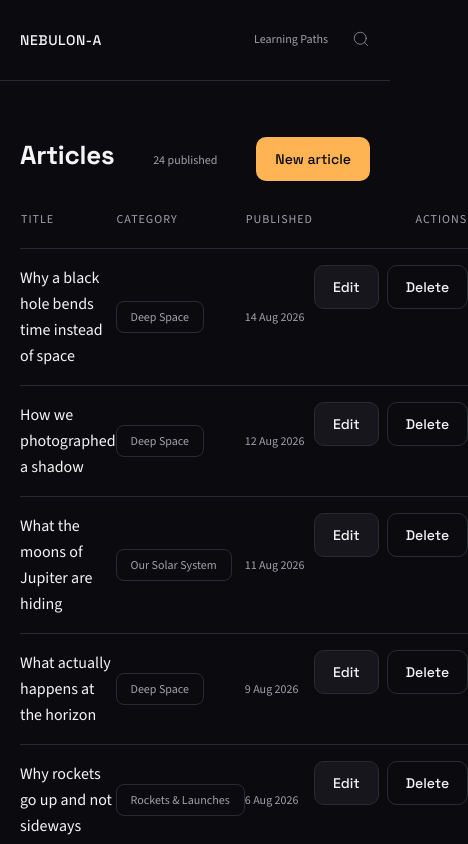
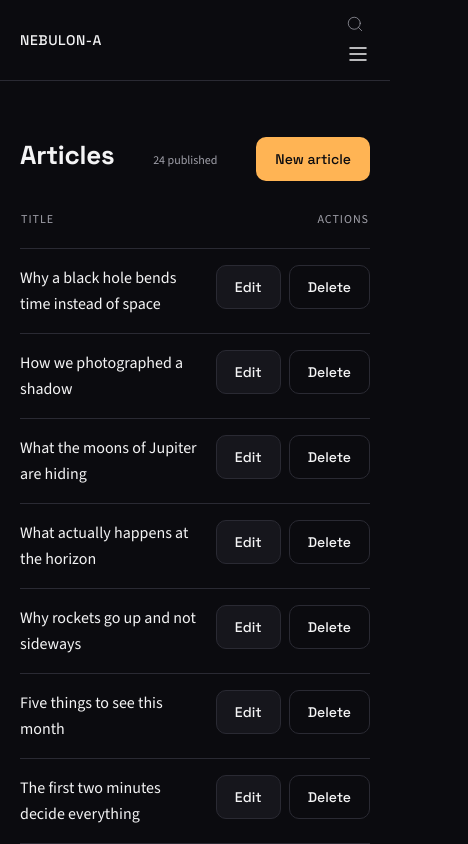
Before and after one commit to LVT53/nebulon-a, a Vue app: page /admin in a window 390 px wide. Shown: the top 844 px of the page, 468 px wide, since content can reach past the window. Built offline with nearby package versions, Linux system fonts and the light colour scheme.

Commit message:
Make Admin pages mobile-friendly & add mobile nav.

```diff
--- a/src/components/SiteHeader.vue
+++ b/src/components/SiteHeader.vue
@@ -1,15 +1,31 @@
 <script setup>
+import { ref } from 'vue'
+import { categories } from '@/data'
 import { RouterLink } from 'vue-router'
-import { categories } from '@/data'
-import { Search } from '@lucide/vue';
+import { Menu, X, Search } from '@lucide/vue'
+
+const isMenuOpen = ref(false)
+
+function closeMenu() {
+  isMenuOpen.value = false
+}
 </script>
 
 <template>
   <header class="site-header">
     <div class="container header-row">
-      <RouterLink to="/" class="wordmark">NEBULON-A</RouterLink>
+      <RouterLink
+          to="/"
+          class="wordmark"
+      >
+        NEBULON-A
+      </RouterLink>
 
-      <nav class="nav" aria-label="Categories">
+      <!-- Desktop Navigation -->
+      <nav
+          class="nav desktop-nav"
+          aria-label="Categories"
+      >
         <RouterLink
             v-for="category in categories"
             :key="category.id"
@@ -20,16 +36,119 @@ import { Search } from '@lucide/vue';
         </RouterLink>
       </nav>
 
-      <div class="actions">
-        <RouterLink to="/paths" class="nav-link">Learning Paths</RouterLink>
-        <RouterLink to="/search" class="nav-link search-icon">
+      <!-- Desktop Actions -->
+      <div class="actions desktop-actions">
+        <RouterLink
+            to="/paths"
+            class="nav-link"
+        >
+          Learning Paths
+        </RouterLink>
+
+        <RouterLink
+            to="/search"
+            class="nav-link search-icon"
+        >
           <Search
               :size="18"
               :stroke-width="1"
           />
         </RouterLink>
       </div>
+
+      <!-- Mobile Header Actions -->
+      <div class="mobile-header-actions">
+        <RouterLink
+            to="/search"
+            class="nav-link search-icon"
+        >
+          <Search
+              :size="18"
+              :stroke-width="1"
+          />
+        </RouterLink>
+
+        <button
+            class="mobile-menu-button"
+            type="button"
+            aria-label="Open navigation"
+            @click="isMenuOpen = true"
+        >
+          <Menu
+              :size="24"
+              :stroke-width="1.5"
+          />
+        </button>
       </div>
+    </div>
+
+    <!-- Mobile Fullscreen Navigation -->
+    <Transition name="mobile-menu">
+      <div
+          v-if="isMenuOpen"
+          class="mobile-menu"
+      >
+        <div class="container mobile-menu-header">
+          <RouterLink
+              to="/"
+              class="wordmark"
+              @click="closeMenu"
+          >
+            NEBULON-A
+          </RouterLink>
+
+          <button
+              class="mobile-menu-button mobile-close"
+              type="button"
+              aria-label="Close navigation"
+              @click="closeMenu"
+          >
+            <X
+                :size="24"
+                :stroke-width="1.5"
+            />
+          </button>
+        </div>
+
+        <div class="container mobile-menu-content">
+          <div class="mobile-actions">
+            <RouterLink
+                to="/paths"
+                class="nav-link"
+                @click="closeMenu"
+            >
+              Learning Paths
+            </RouterLink>
+
+            <RouterLink
+                to="/search"
+                class="nav-link search-icon"
+                @click="closeMenu"
+            >
+              <Search
+                  :size="18"
+                  :stroke-width="1"
+              />
+            </RouterLink>
+          </div>
+
+          <nav
+              class="mobile-nav"
+              aria-label="Mobile Categories"
+          >
+            <RouterLink
+                v-for="category in categories"
+                :key="category.id"
+                :to="`/category/${category.slug}`"
+                class="mobile-nav-link"
+                @click="closeMenu"
+            >
+              {{ category.label }}
+            </RouterLink>
+          </nav>
+        </div>
+      </div>
+    </Transition>
   </header>
 </template>
 
@@ -71,8 +190,8 @@ import { Search } from '@lucide/vue';
 
 .nav-link {
   font-size: var(--type-meta);
-  line-height: var(--type-meta-line);
   color: var(--colour-text-secondary);
+  margin-bottom: -2px;
   border-bottom: 2px solid transparent;
   transition:
       color var(--transition-quick),
@@ -89,14 +208,103 @@ import { Search } from '@lucide/vue';
   border-bottom-color: var(--colour-accent);
 }
 
-.nav-link.search-icon {
+.search-icon {
   margin-bottom: -10px;
   border-bottom: none;
 }
 
+/* MOBILE BUTTON */
+
+.mobile-menu-button {
+  display: none;
+  align-items: center;
+  justify-content: center;
+  padding: 0;
+  border: 0;
+  background: transparent;
+  color: var(--colour-text-primary);
+  cursor: pointer;
+}
+
+/* FULLSCREEN MENU */
+
+.mobile-menu {
+  position: fixed;
+  inset: 0;
+  z-index: 1000;
+  background: var(--colour-background);
+  display: flex;
+  flex-direction: column;
+}
+
+.mobile-menu-header {
+  height: 80px;
+  display: flex;
+  align-items: center;
+  justify-content: space-between;
+  border-bottom: 1px solid var(--colour-hairline);
+}
+
+.mobile-menu-content {
+  padding-top: 2rem;
+}
+
+.mobile-actions {
+  display: flex;
+  align-items: center;
+  gap: 2rem;
+  margin-bottom: 2.5rem;
+}
+
+.mobile-nav {
+  display: flex;
+  flex-direction: column;
+}
+
+.mobile-nav-link {
+  display: block;
+  padding: 1rem 0;
+  border-bottom: 1px solid var(--colour-hairline);
+
+  font-size: clamp(1.5rem, 5vw, 2.75rem);
+  line-height: 1.1;
+  color: var(--colour-text-primary);
+
+  transition: color var(--transition-quick);
+}
+
+.mobile-nav-link:hover {
+  color: var(--colour-accent);
+}
+
+.mobile-nav-link.router-link-active {
+  color: var(--colour-accent);
+}
+
+/* ANIMATION */
+
+.mobile-menu-enter-active,
+.mobile-menu-leave-active {
+  transition:
+      opacity 0.2s ease,
+      transform 0.2s ease;
+}
+
+.mobile-menu-enter-from,
+.mobile-menu-leave-to {
+  opacity: 0;
+}
+
+/* RESPONSIVE */
+
 @media (max-width: 899px) {
-  .nav {
+  .desktop-nav,
+  .desktop-actions {
     display: none;
+  }
+
+  .mobile-menu-button {
+    display: flex;
   }
 }
 </style>
--- a/src/views/AdminFormView.vue
+++ b/src/views/AdminFormView.vue
@@ -172,4 +172,10 @@ input[type='number'] {
   gap: var(--space-micro);
   margin-top: var(--space-stack);
 }
+
+@media (max-width: 900px) {
+  .form div {
+    flex-direction: column;
+  }
+}
 </style>
--- a/src/views/AdminListView.vue
+++ b/src/views/AdminListView.vue
@@ -24,16 +24,16 @@ function categoryLabel(slug) {
       <thead>
       <tr>
         <th scope="col">Title</th>
-        <th scope="col">Category</th>
-        <th scope="col">Published</th>
+        <th scope="col" class="hidden-mobile">Category</th>
+        <th scope="col" class="hidden-mobile">Published</th>
         <th scope="col">Actions</th>
       </tr>
       </thead>
       <tbody>
       <tr v-for="article in store.items" :key="article.id">
         <td class="title">{{ article.title }}</td>
-        <td><AppChip :label="categoryLabel(article.category)" /></td>
-        <td class="meta">{{ formatDate(article.date) }}</td>
+        <td class="hidden-mobile"><AppChip :label="categoryLabel(article.category)" /></td>
+        <td class="meta hidden-mobile">{{ formatDate(article.date) }}</td>
         <td class="actions">
           <AppButton variant="secondary" @click="router.push(`/admin/article/${article.id}`)">Edit</AppButton>
           <AppButton variant="ghost" @click="store.remove(article.id)">Delete</AppButton>
@@ -84,4 +84,14 @@ td {
   gap: var(--space-micro);
   justify-content: flex-end;
 }
+
+@media (max-width: 900px) {
+  .hidden-mobile {
+    display: none;
+  }
+
+  .title {
+    padding-right: 15px;
+  }
+}
 </style>
```
Lines whose indentation alone changed are shown as unchanged.
